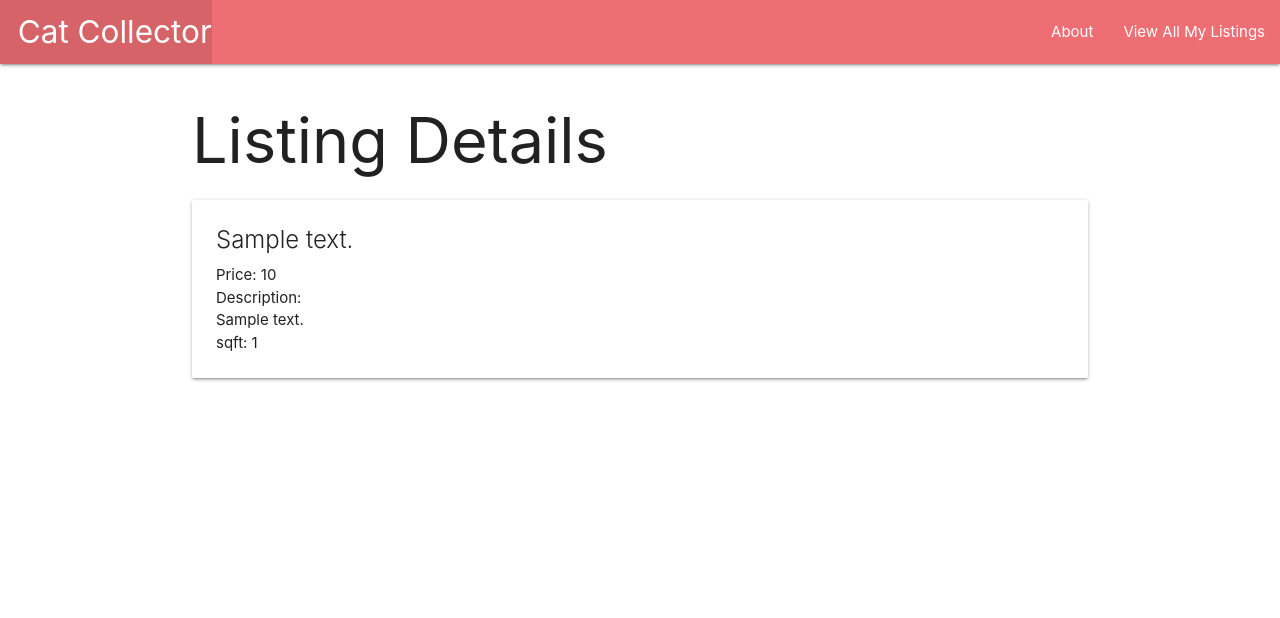
After one commit to therealgman2016/HomeHarbor, a Django app: page /listings/1/ in a window 1280 px wide. The commit adds this page. Shown: the top 618 px of the page. Run offline with Django 4.2, Linux system fonts and the light colour scheme; tables that the repository leaves empty hold one stand-in row (values such as "Sample post").

Commit message:
details page

```diff
--- /dev/null
+++ b/main_app/templates/listings/details.html
@@ -0,0 +1,15 @@
+{% extends 'base.html' %}
+{% block content %}
+
+<h1>Listing Details</h1>
+
+<div class="card">
+  <div class="card-content">
+    <span class="card-title">{{ listing.address }}</span>
+    <p>Price: {{ listing.price }}</p>
+    <p>Description: {{ listing.description|linebreaks }}</p>
+    <p>sqft: {{ listing.sqft }}</p>
+  </div>
+</div>
+
+{% endblock %}
--- a/main_app/templates/listings/index.html
+++ b/main_app/templates/listings/index.html
@@ -5,12 +5,14 @@
 
 {% for listing in listings %}
   <div class="card">
+    <a href="/listings/{{ listing.id }}">
       <div class="card-content">
         <span class="card-title">{{ listing.address }}</span>
         <p>Price: {{ listing.price }}</p>
         <p>Description: {{ listing.description }}</p>
         <p>sqft: {{ listing.sqft }}</p>
       </div>
+    </a>
   </div>
 {% endfor %}
 
--- a/main_app/urls.py
+++ b/main_app/urls.py
@@ -5,5 +5,6 @@ urlpatterns = [
     path('', views.home, name='home'),
     path('about/', views.about, name='about'),
     path('listings/', views.listings_index, name='index'),
+    path('listings/<int:listing_id>/', views.listings_detail, name='detail'),
 
 ]
--- a/main_app/views.py
+++ b/main_app/views.py
@@ -14,3 +14,9 @@ def listings_index(request):
   return render(request, 'listings/index.html', {
     'listings': listings
 })
+
+def listings_detail(request, listing_id):
+   listing = Listing.objects.get(id=listing_id)
+   return render(request, 'listings/details.html', {
+      'listing': listing
+})
```
Lines whose indentation alone changed are shown as unchanged.
